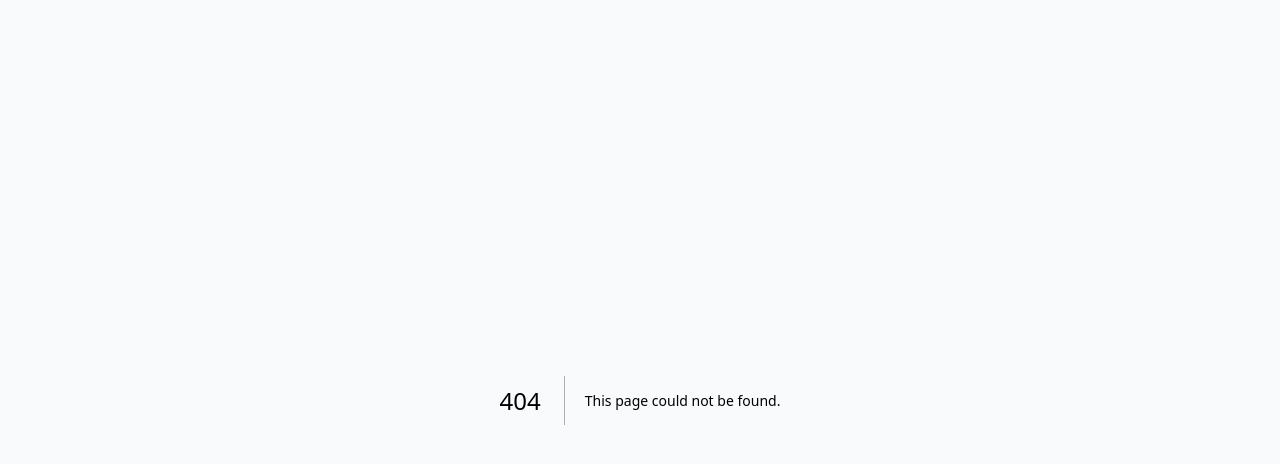
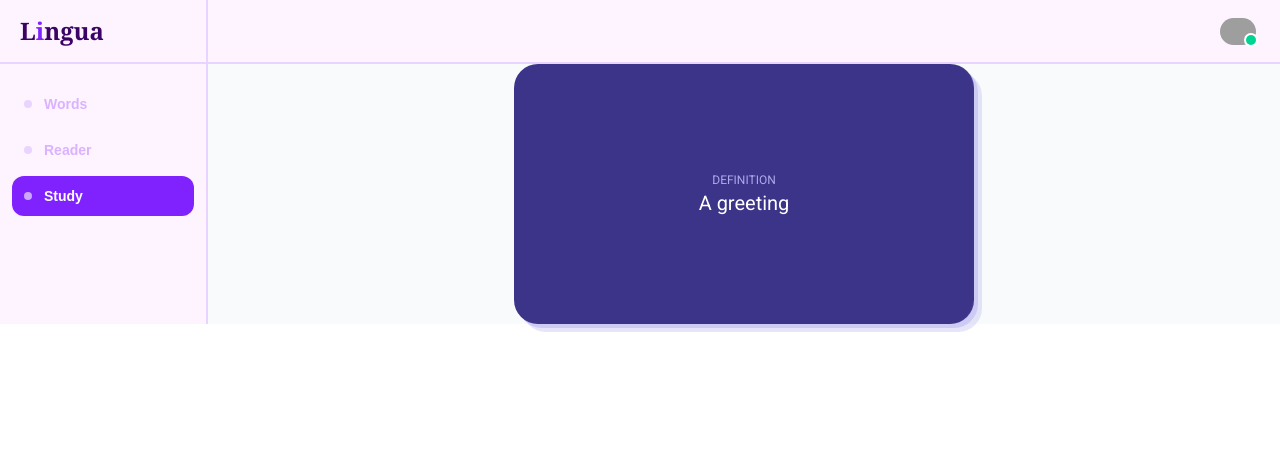
Before and after one commit to Ani-Gamtsemlidze/lingua, a Next.js app: page /study/flashcards in a window 1280 px wide. Before the commit this address had no page. Shown: the top 464 px of the page. Built offline with nearby package versions, Linux system fonts and the light colour scheme; no server answers; grey boxes are pictures that could not be loaded.

Commit message:
feat: implement flashcards logic

```diff
--- a/app/(content)/layout.tsx
+++ b/app/(content)/layout.tsx
@@ -7,7 +7,7 @@ export default function ContentLayout({
   children: React.ReactNode;
 }) {
   return (
-    <div className="flex">
+    <div className="flex ">
       <Sidebar />
       <div className="flex flex-col flex-1">
         <Header />
--- /dev/null
+++ b/app/(content)/study/flashcards/page.tsx
@@ -0,0 +1,11 @@
+import FlashCard from "@/components/flashCard";
+
+export default function flashcards() {
+  return (
+    <div className="flex items-center justify-center">
+
+      <FlashCard word="Hello" definition="A greeting" />
+    </div>
+
+  )
+}
--- a/app/(content)/study/page.tsx
+++ b/app/(content)/study/page.tsx
@@ -1,5 +1,13 @@
+import Link from "next/link";
+
 export default function study() {
-    return (
-        <div>Study</div>
-    )
+  return (
+    <div>
+      <ul>
+        <li>
+          <Link href="/study/flashcards">Flashcards</Link>
+        </li>
+      </ul>
+    </div>
+  );
 }
--- /dev/null
+++ b/components/flashCard.tsx
@@ -0,0 +1,52 @@
+"use client";
+import { useState } from "react";
+import { TbClick } from "react-icons/tb";
+import { Archivo_Black } from "next/font/google";
+import { Roboto } from "next/font/google";
+const archivoBlack = Archivo_Black({ weight: "400", subsets: ["latin"] });
+const roboto = Roboto({ weight: "400", subsets: ["latin"] });
+
+export default function FlashCard({
+  word,
+  definition,
+}: {
+  word: string;
+  definition: string;
+}) {
+  const [isFlipped, setIsFlipped] = useState(true);
+  return (
+    <div
+      className="relative w-[460px] h-[260px] [perspective:1000px] bg-transparent  flip-card flex cursor-pointer"
+      onClick={() => setIsFlipped(!isFlipped)}
+    >
+      <div className="bg-[#AFA9EC] w-full h-full rounded-3xl absolute top-1 left-1 opacity-[0.6]"></div>
+      <div className="bg-[#CECBF6] w-full h-full rounded-3xl absolute top-2 left-2 opacity-[0.5]"></div>
+      <div
+        className={`relative [transform-style:preserve-3d] transition-transform duration-[800ms] rounded-3xl ${isFlipped ? "rotate-y-180" : ""}  text-center justify-center w-full h-full  bg-[#3C3489]`}
+      >
+        <div className=" [backface-visibility:hidden] flash-card absolute w-full h-full justify-center items-center flex flex-col">
+          <h2 className={`text-white text-4xl ${archivoBlack.className}`}>
+            {word}
+          </h2>
+          <span className="flex items-center text-sm text-[#AFA9EC]">
+            <span className="mr-2">
+              <TbClick />
+            </span>
+            Click to reveal
+          </span>
+          {/* <p className="text-gray-300">{definition}</p> */}
+        </div>
+        <div className="absolute w-full h-full [backface-visibility:hidden] flex-col rotate-y-180 justify-center items-center flex">
+          <span
+            className={`text-[#AFA9EC] text-[12px] uppercase ${roboto.className}`}
+          >
+            Definition
+          </span>
+          <h2 className={`text-white text-xl ${roboto.className}`}>
+            {definition}
+          </h2>
+        </div>
+      </div>
+    </div>
+  );
+}
--- a/components/textsList.tsx
+++ b/components/textsList.tsx
@@ -6,7 +6,7 @@ import { HiPlus, HiX } from "react-icons/hi";
 
 export default function TextsList({ textData }: { textData: textData[] }) {
   return (
-    <div className="min-h-screen bg-fuchsia-50 px-6 py-10">
+    <div className="h-full bg-fuchsia-50 px-6 py-10">
       <div className="max-w-xl">
 
         {/* Header */}
```
